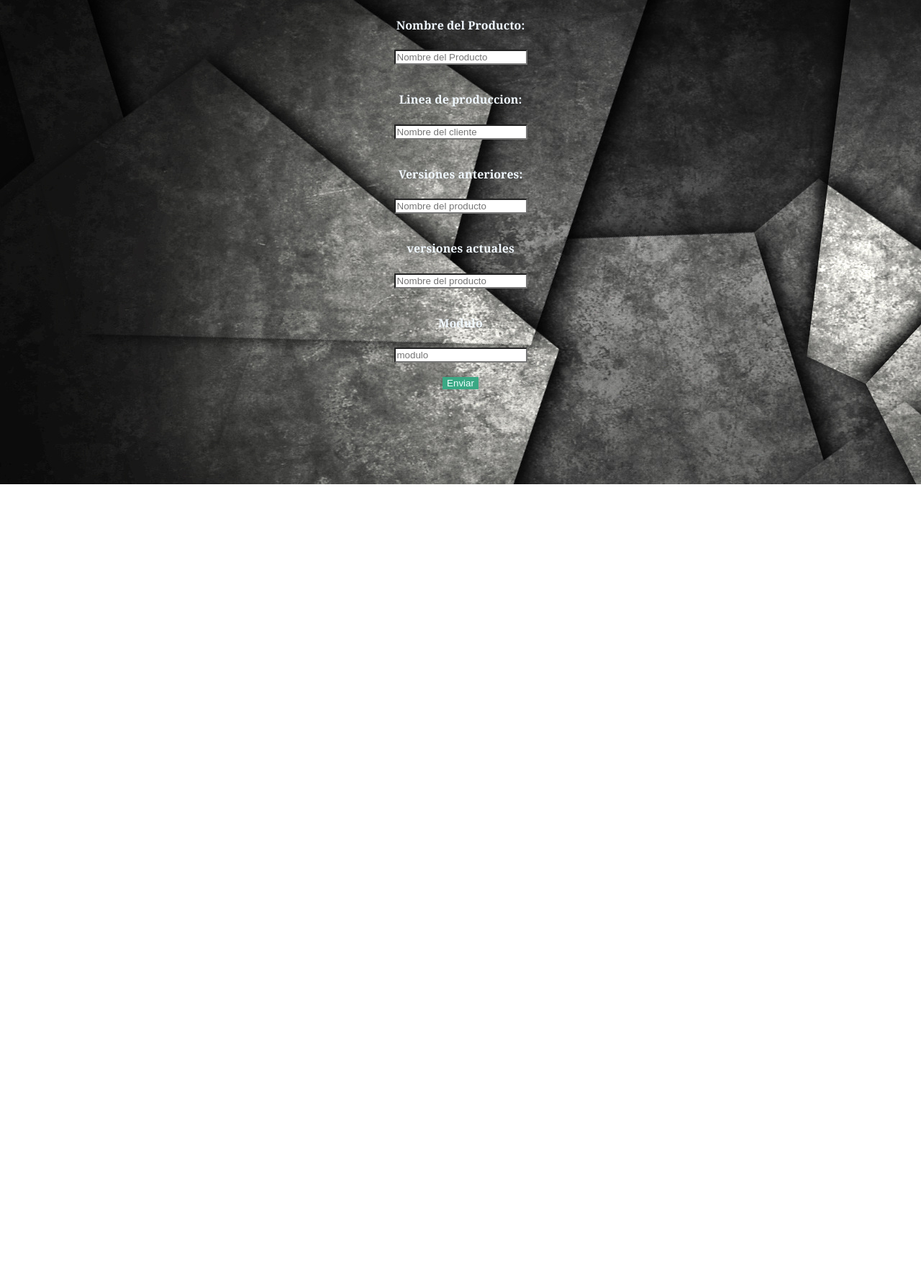
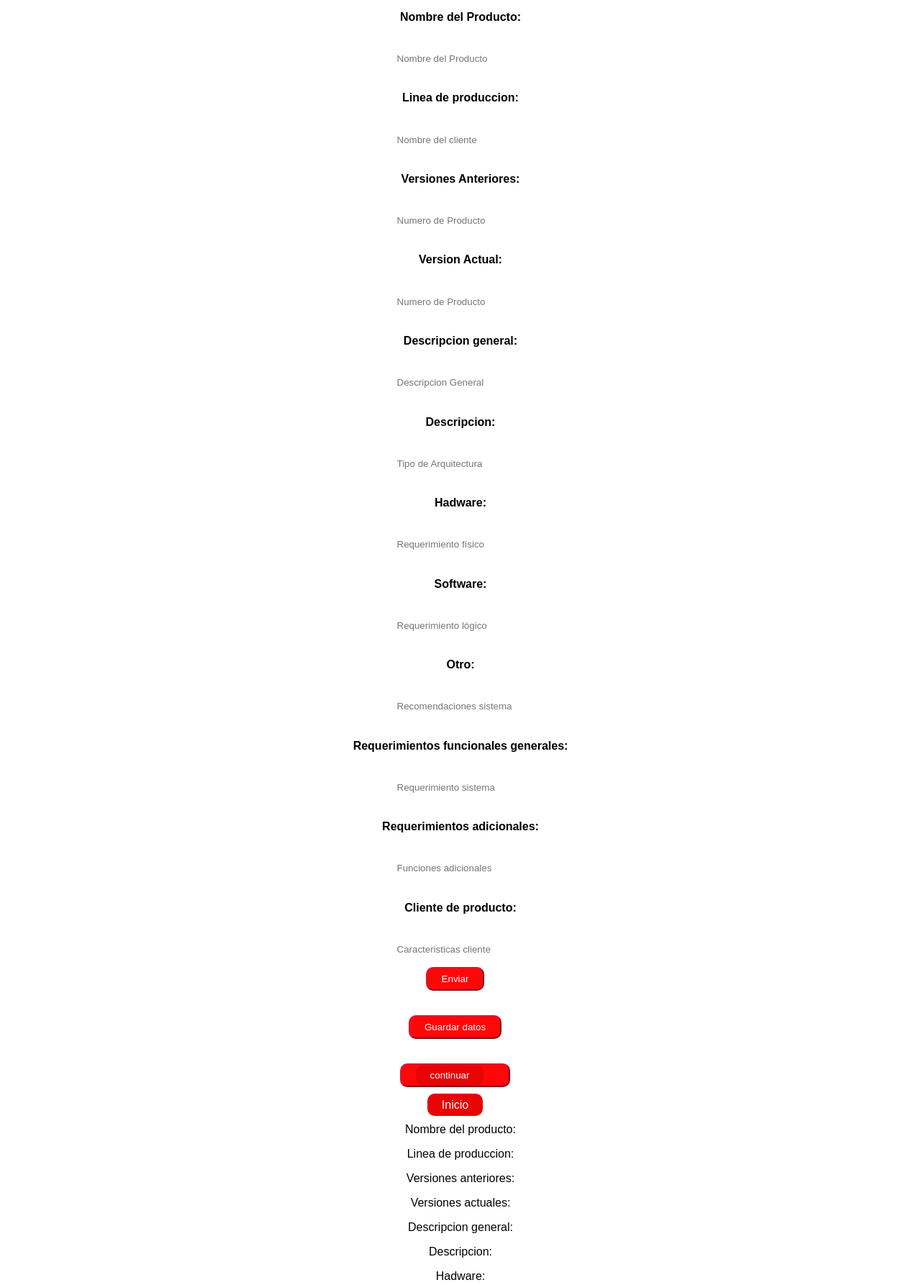
Before and after one commit to alejandroDpAL/requisitos, a plain HTML site: page fichatecnica.html in a window 1280 px wide. Shown: the part 127-1913 px from the top of the page at 72% size. Before the commit the page ends 800 px from the top, so only its background shows below. Drawn offline with Linux system fonts and the light colour scheme.

Commit message:
add fuentes

```diff
--- a/css/factura.css
+++ b/css/factura.css
@@ -1,43 +1,34 @@
-* {
-    margin: 0;
+body{
+    text-align: center;
+    color: black;
 }
-body {
+h1{
     text-align: center;
-    background: linear-gradient(rgb(28, 105, 28), rgb(6, 123, 16),rgb(35, 242, 35));
-    width: 100%;
-    height: 125vh;
 }
-h1 {
-    color: white;
-    font-weight: 700;
-    font-size: 2em;
+button{
+    text-decoration: none;
+    background-color: rgb(255, 255, 255);
+    color: rgb(13, 158, 241);
+    margin-right: 15px;
+    padding: 7px 20px;
+    border-radius: 10px;
 }
-.tamaño1 {
-    color: white;
-    font-weight: 700;
-    font-size: 2em;
+button:hover {
+    cursor: pointer;
 }
-.tamaño {
-    color: white;
-    font-weight: 700;
-    font-size: 1.5em;
+input{
+    background-color: rgb(255, 255, 255);
+    color: black;
+    border: none;
 }
-.input1 {
-    align-items: center;
-    display:block;
-    justify-content: center;
-    margin-top: 30px;
-}
-.input2 {
-    display:block;
-    justify-content: center;
-    margin-top: 30px;
-}
-h1 {
-    text-align: center;
-    display: flex;
-    justify-content: center;
-}
-.total1{
+h4{
     display: inline-block;
 }
+a{
+    text-decoration: none;
+    background-color: black;
+    color: rgb(245, 175, 70);
+    margin-right: 15px;
+    padding: 7px 20px;
+    border-radius: 10px;
+}
--- a/css/fichatecnica.css
+++ b/css/fichatecnica.css
@@ -1,23 +1,37 @@
 body{
-    background-image: url(../img/fondo.jpg);
-    color: whitesmoke;
-    font-family: Georgia, 'Times New Roman', Times, serif;
+    text-align: center;
+    background-color: #ffffff;
+    color: black;
+    font-family: sans-serif;
 }
 h1{
     text-align: center;
 }
 button{
-    background-color: rgb(58, 168, 132);
-    color: azure;
-    border: none;
+    text-decoration: none;
+    background-color: rgb(255, 7, 7);
+    color: rgb(255, 255, 255);
+    margin-right: 15px;
+    padding: 7px 20px;
+    border-radius: 10px;
+    border-color: crimson;
+}
+button:hover {
+    cursor: pointer;
 }
 input{
     background-color: rgb(255, 255, 255);
-    color: white
+    color: black;
     border: none;
 }
 h4{
     display: inline-block;
-    color: aliceblue;
-
 }
+a{
+    text-decoration: none;
+    background-color: rgb(231, 4, 4);
+    color: rgb(255, 255, 255);
+    margin-right: 15px;
+    padding: 7px 20px;
+    border-radius: 10px;
+}
--- /dev/null
+++ b/css/localstorage.css
@@ -0,0 +1,6 @@
+body {
+    background: linear-gradient(rgb(236, 237, 240), rgb(207, 232, 247));
+    text-align: center;
+width: 100%;
+height: 100vh;
+}
--- a/fichatecnica.html
+++ b/fichatecnica.html
@@ -9,51 +9,87 @@
     <script src="./js/fichatecnica.js"></script>
 </head>
 <body>
-    <center>
 <h1>FORMATO DE FICHA TECNICA</h1>
 <h3>Caracteristicas del producto</h3>
 <p>
-        <h4>Nombre del Producto:</h4>
-        <br>
+<h4>Nombre del Producto:</h4><br><br>
 <input type="text" id="nom_producto" placeholder="Nombre del Producto">
    </p>
    <p>
-    <h4> Linea de produccion:</h4>
-    <br>
+      <h4> Linea de produccion:</h4><br><br>
       <input type="text" id="linea" placeholder="Nombre del cliente">
    </p>
    <p>
-    <h4> Versiones anteriores:</h4>
-    <br>
-    <input type="text" id="versiones" placeholder="Nombre del producto">
+      <h4> Versiones Anteriores:</h4><br><br>
+   <input type="text" id="versiones" placeholder="Numero de Producto">
    </p>
    <p>
-    <h4>versiones actuales</h4>
-    <br>
-    <input type="text" id="actuales" placeholder="Nombre del producto">
+      <h4> Version Actual:</h4><br><br>
+   <input type="text" id="version" placeholder="Numero de Producto">
    </p>
    <p>
-    <h4>Modulo</h4>
-    <br>
-    <input type="text" id="modulo" placeholder="modulo">
+      <h4> Descripcion general:</h4><br><br>
+   <input type="text" id="descripcion" placeholder="Descripcion General">
    </p>
    <p>
-    <center><button onclick="getFicha()">Enviar</button></center>
+      <h4> Descripcion:</h4><br><br>
+   <input type="text" id="descripciones" placeholder="Tipo de Arquitectura">
    </p>
-    <p id="resproducto" ></p>
-    <p id="resproduct" ></p>
-    <p id="resproduc" ></p>
-    <p id="resver"></p>
-    <p id="resmo"></p>
+   <p>
+      <h4> Hadware:</h4><br><br>
+   <input type="text" id="productor" placeholder="Requerimiento físico">
+   </p>
+   <p>
+      <h4> Software:</h4><br><br>
+   <input type="text" id="producto" placeholder="Requerimiento lógico">
+   </p>
+   <p>
+      <h4> Otro:</h4><br><br>
+   <input type="text" id="otro" placeholder="Recomendaciones sistema">
+   </p>
+   <p>
+      <h4> Requerimientos funcionales generales:</h4><br><br>
+   <input type="text" id="requerimiento" placeholder="Requerimiento sistema">
+   </p>
+   <h4> Requerimientos adicionales:</h4><br><br>
+   <input type="text" id="requerimientos" placeholder="Funciones adicionales">
+   </p>
+   <p>
+      <h4> Cliente de producto:</h4><br><br>
+   <input type="text" id="cliente" placeholder="Caracteristicas cliente">
    </p>
 
+   <p><button onclick="getFicha()">Enviar</button><br><br></p>
+   <p><button onclick="getcargar()">Guardar datos</button><br><br></p>
+   <button><a href="ficha2.html" target="_blank" >continuar</a></button>
 
 
+   <p id="resproduct"></p>
+   <p id="reslinea" ></p>
+   <p id="resanterior" ></p>
+   <p id="resactual"></p>
+   <p id="resmodulo"></p>
+   <p id="resdescripcion"></p>
+   <p id="resdescripciones"></p>
+   <p id="resproductor"></p>
+   <p id="resproducto"></p>
+   <p id="resotro"></p>
+   <p id="resrequerimiento"></p>
+   <p id="resrequerimientos"></p>
+   <p id="rescliente"></p>
+   <a href="index.html">Inicio</a>
 
-
-
-</center>
-<body>
-
+   <p>Nombre del producto: <j id="dato1"></j></p>
+   <p>Linea de produccion: <j id="dato2"></j></p>
+   <p>Versiones anteriores: <j id="dato3"></j></p>
+   <p>Versiones actuales: <j id="dato4"></j></p>
+   <p>Descripcion general: <j id="dat05"></j></p>
+   <p>Descripcion: <j id="dato6"></j></p>
+   <p>Hadware: <j id="dato7"></j></p>
+   <p>Software: <j id="dato8"></j></p>
+   <p>Otro: <j id="dat9"></j></p>
+   <p>Requerimientos funcionales generales: <j id="dato10"></j></p>
+   <p>Requerimientos adicionales: <j id="dato11"></j></p>
+   <p>Cliente de producto: <j id="dato12"></j></p>
 </body>
 </html>
--- a/js/fichatecnica.js
+++ b/js/fichatecnica.js
@@ -1,17 +1,51 @@
+const a = document.querySelector("#dato1")
+const b = document.querySelector("#dato2")
+const c = document.querySelector("#dato3")
+const d = document.querySelector("#dato4")
+const e = document.querySelector("#dato5")
+const f = document.querySelector("#dato6")
+const g = document.querySelector("#dato7")
+const h = document.querySelector("#dato8")
+const i = document.querySelector("#dato9")
+const j = document.querySelector("#dato10")
+const k = document.querySelector("#dato11")
+const l = document.querySelector("#dato12")
+
 function getFicha(){
-    alert()
-    let producto = document.getElementById("nom_producto").value
-    document.getElementById("resproduct").innerText = producto
+    let  = document.getElementById("nom_producto").value
+    document.getElementById("resproduct").innerText = nom_producto
 
-    let linea = document.getElementById("linea").value
-    document.getElementById("resproducto").innerText = linea
+    let  , d2 , d3,d4, d5 ,d6, d7,d8,d9,d10, d11, d12,
+    d2 = document.getElementById("linea").value
+    document.getElementById("reslinea").innerText = linea
 
-    let versiones = document.getElementById("versiones").value
-    document.getElementById("resproduc").innerText = versiones
+    d3 = document.getElementById("versiones").value
+    document.getElementById("resanterior").innerText = versiones
 
-    let actuales = document.getElementById("actuales").value
-    document.getElementById("resver").innerText = actuales
+    d4 = document.getElementById("version").value
+    document.getElementById("resactual").innerText = version
 
-    let modulo = document.getElementById("modulo").value
-    document.getElementById("resmo").innerText = modulo
+    d5 = document.getElementById("descripcion").value
+    document.getElementById("resdescripcion").innerText = descripcion
+
+    d6 = document.getElementById("descripciones").value
+    document.getElementById("resdescripciones").innerText = descripciones
+
+    d7 = document.getElementById("productor").value
+    document.getElementById("resproductor").innerText = productor
+
+    d8 = document.getElementById("producto").value
+    document.getElementById("resproducto").innerText = producto
+
+    d9 = document.getElementById("otro").value
+    document.getElementById("resotro").innerText = otro
+
+    d10 = document.getElementById("requerimiento").value
+    document.getElementById("resrequerimiento").innerText = requerimiento
+
+    d11 = document.getElementById("requerimientos").value
+    document.getElementById("resrequerimientos").innerText = requerimientos
+
+    d12 = document.getElementById("cliente").value
+    document.getElementById("rescliente").innerText = cliente
 }
```
Also changed, not shown: ficha2.html (added, +24 -0 lines), js/localstorage.js (added, +40 -0 lines), local.html (added, +18 -0 lines), localstorage.html (added, +29 -0 lines), js/factura.js (line endings or trailing spaces), js/ficha.js (added). Lines whose indentation alone changed are shown as unchanged.
